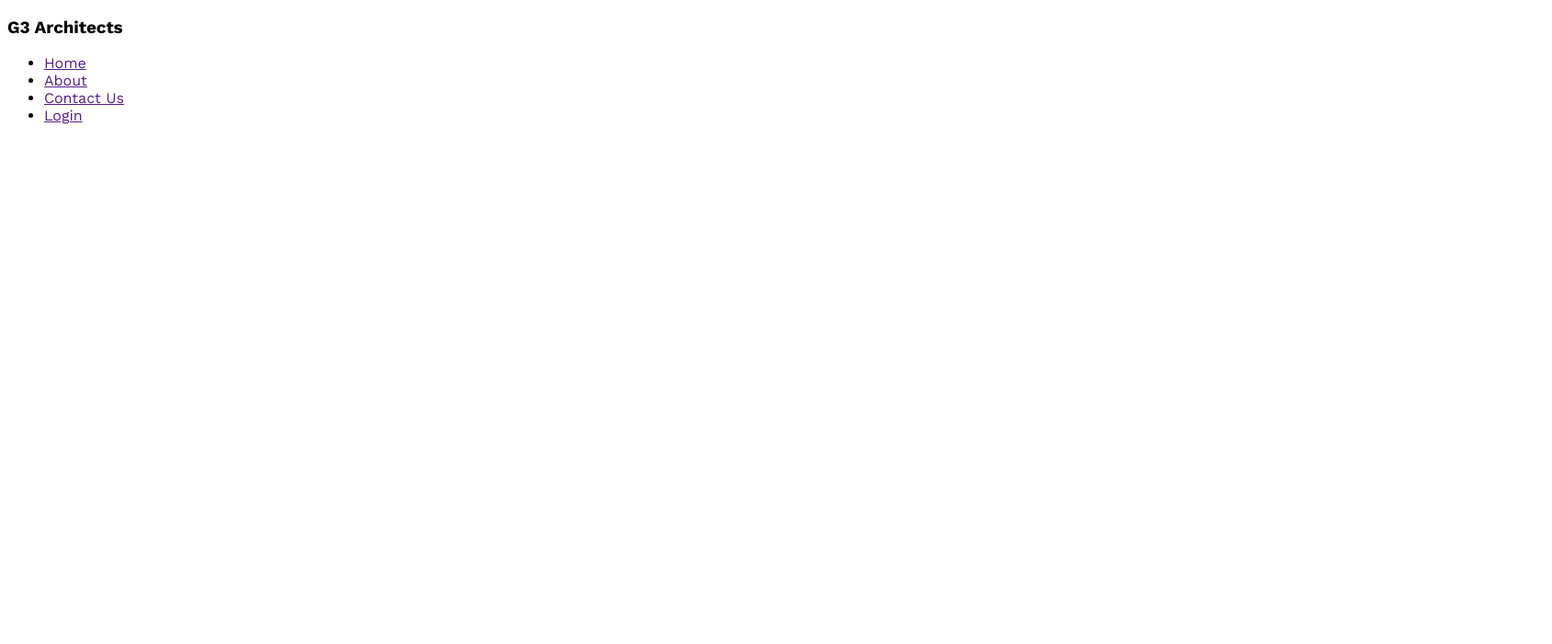
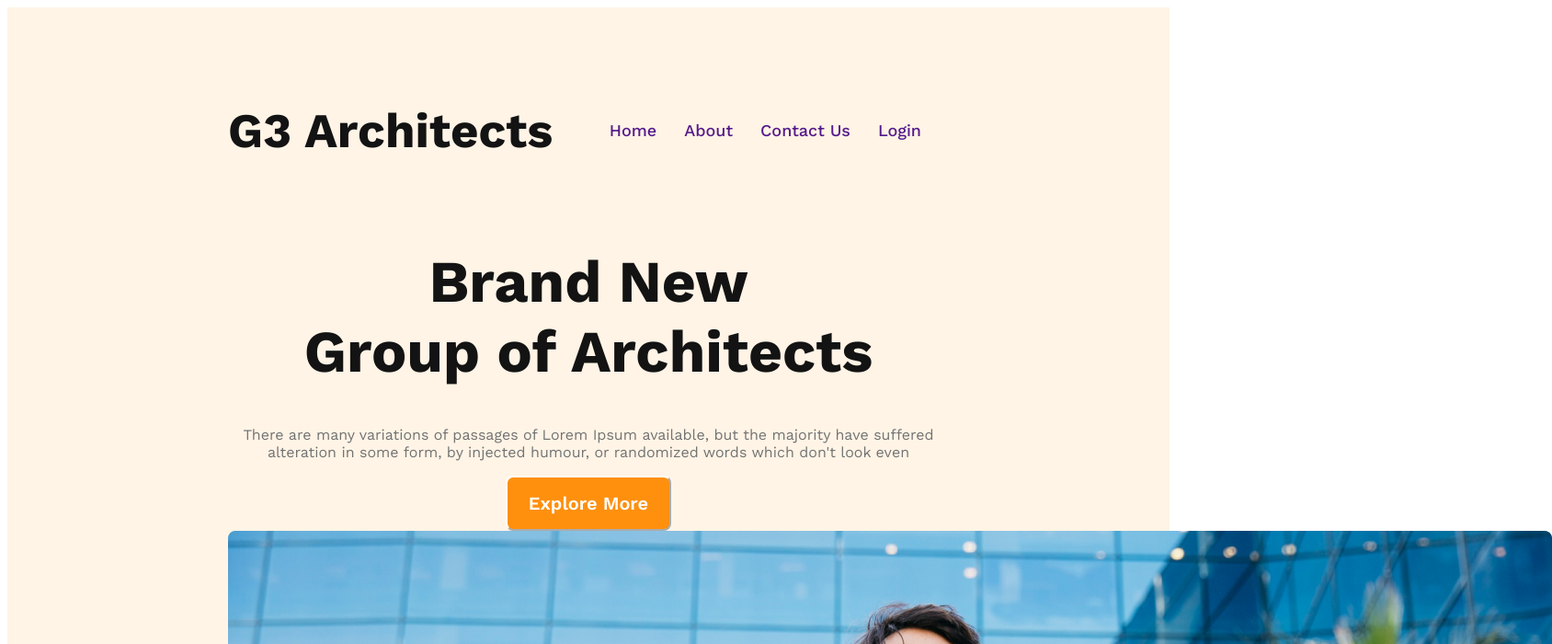
Before and after one commit to mdalrasel/G3-Architect-Website, a plain HTML site: page G3 Architect Website/index.html in a window 1280 px wide. Shown: the top 700 px of the page at 92% size, 1688 px wide, since content can reach past the window. Drawn offline with nearby package versions, Linux system fonts and the light colour scheme.

Commit message:
banner content added

```diff
--- a/G3 Architect Website/index.html
+++ b/G3 Architect Website/index.html
@@ -8,7 +8,7 @@
 </head>
 <body>
     <header>
-        <nav>
+        <nav class="nav-title">
             <h3>G3 Architects</h3>
             <ul>
                 <li><a href="">Home</a></li>
@@ -17,6 +17,14 @@
                 <li><a href="">Login</a></li>
             </ul>
         </nav>
+        <div class="banner">
+            <div class="banner-content">
+                <h1 class="banner-title">Brand New <br> Group of Architects </h1>
+                <p class="banner-description">There are many variations of passages of Lorem Ipsum available, but the majority have suffered alteration in some form, by injected humour, or randomized words which don't look even</p>
+                <button class="btn-primary">Explore More</button>
+            </div>
+            <img src="assist/banner.png" alt="">
+        </div>
 
     </header>
     <main>
--- a/G3 Architect Website/styles/style.css
+++ b/G3 Architect Website/styles/style.css
@@ -2,5 +2,66 @@
   @import url('https://fonts.googleapis.com/css2?family=Inter:wght@100;200;300;400;500;600;700;800;900&family=Lato:ital,wght@0,100;0,300;0,400;0,700;0,900;1,100;1,300;1,400;1,700;1,900&family=Merriweather:ital,wght@0,300;0,400;0,700;0,900;1,300;1,400;1,700;1,900&family=Open+Sans:wght@700&family=Roboto:ital,wght@1,700&family=Work+Sans:wght@300;400;500;600;700;800;900&display=swap');
 *{
 font-family: 'Work Sans', sans-serif;
+}
+header{
+    background: rgba(255, 144, 14, 0.10);
+    padding: 50px 240px;
 
 }
+.nav-title{
+    color:#131313;
+    font-size: 45px;
+    font-weight: 700;
+
+}
+nav{
+    display: flex;
+    justify-content: space-between;
+    align-items: center;
+}
+nav >ul {
+    display: flex;
+}
+nav li {
+    list-style: none;
+    margin-right: 30px;
+    color:#424242;
+    font-size: 18px;
+    font-weight: 500;
+}
+nav li a {
+    text-decoration: none;
+}
+.banner{
+    text-align: center;
+}
+.banner h1{
+    color:#131313;
+    font-size: 64px;
+    font-weight: 700;
+}
+.banner p{
+    color:#727272;
+    font-size: 16px;
+    font-weight: 400;
+}
+.btn-primary{
+    color: #FFF;
+    font-size: 20px;
+    font-weight: 600;
+    width: 180px;
+    height: 60px;
+    border-radius: 8px;
+    background: #FF900E;
+    border-color:#FFF;
+}
+.btn-primary:hover{
+    background-color: #FFF;
+    color: #FF900E;
+    border-color: #FF900E;
+    cursor: pointer;
+}
+.banner img {
+    width: 1440px;
+    height: 700px;
+}
```
